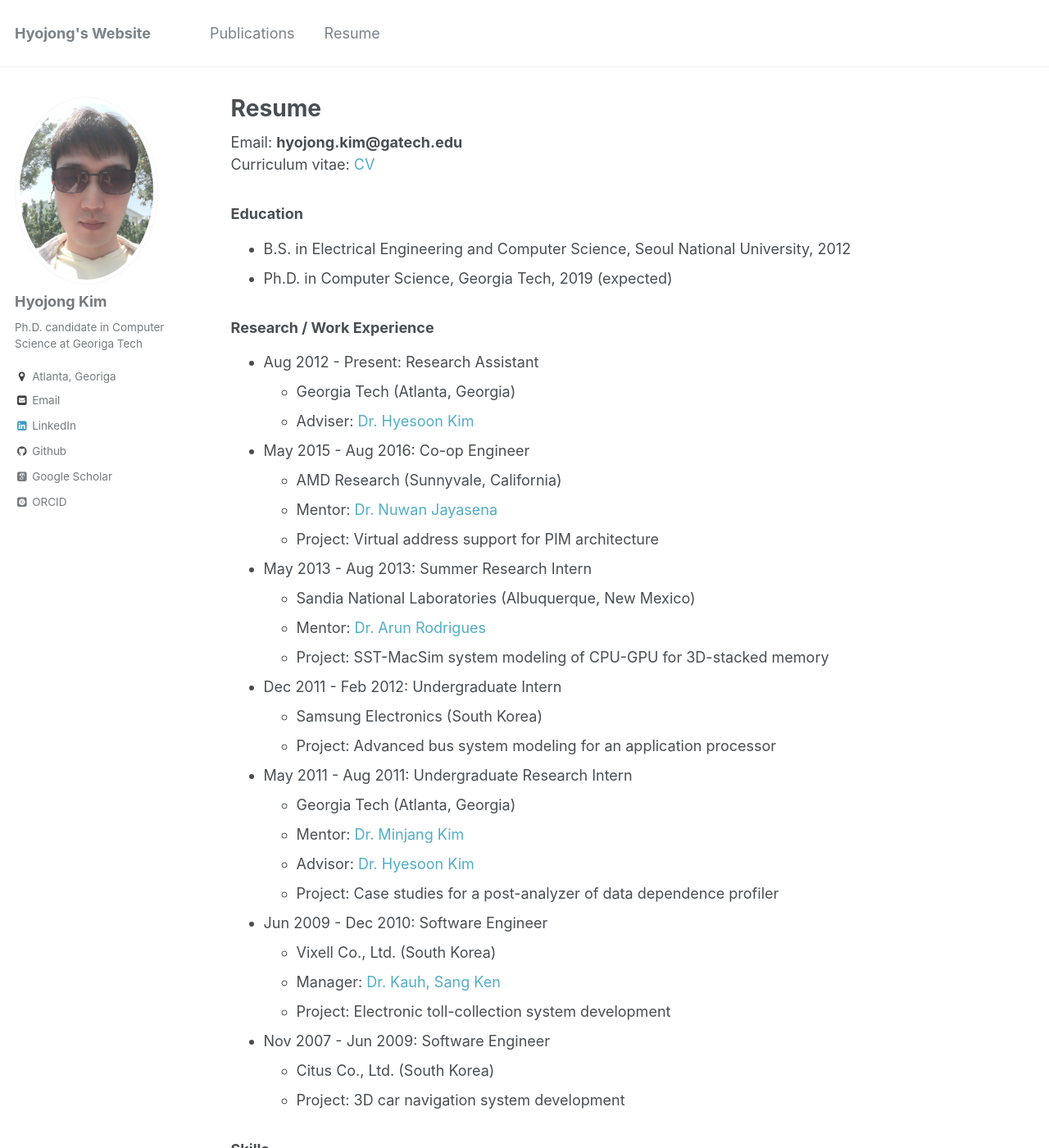
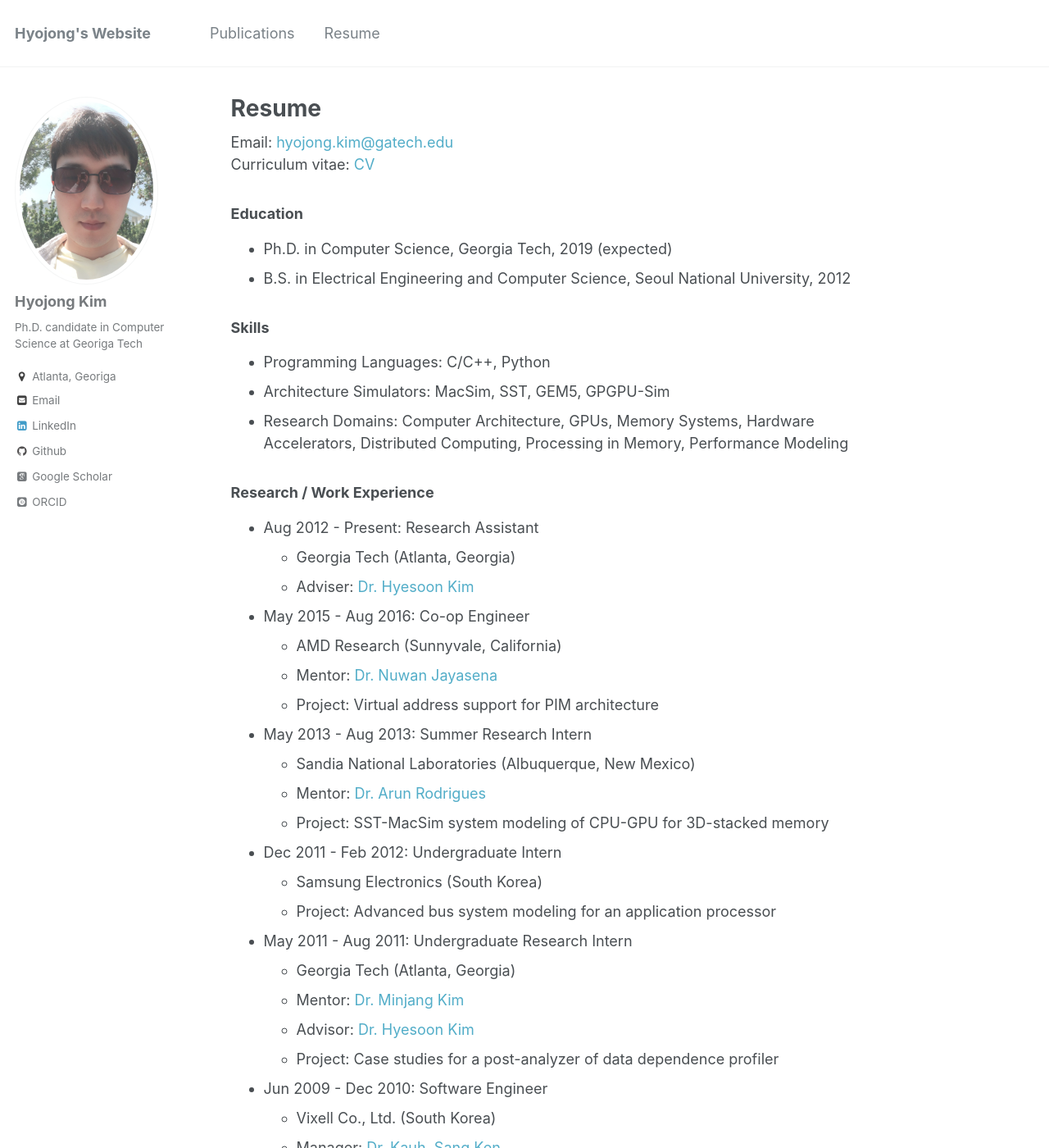
Before and after one commit to hyojongk/hyojongk.github.io, a Jekyll site: the page built from _pages/cv.md, in a window 1280 px wide and 1400 px high. Shown: the whole window at 82% size. Built offline with Jekyll 4.4.1, drawn with Linux system fonts in a browser that asks for light colours; some web fonts are replaced; some of the changed text lies outside the part shown.

```diff
--- a/_pages/cv.md
+++ b/_pages/cv.md
@@ -8,15 +8,17 @@ redirect_from:
 
 {% include base_path %}
 
-Email: __hyojong.kim@gatech.edu__
+Email: [hyojong.kim@gatech.edu](mailto:hyojong.kim@gatech.edu)
 Curriculum vitae: [CV](https://hyojongk.github.io/files/resume.pdf)
 
-<!-- ### Interests
-Computer Architecture, GPUs, Memory Systems, Distributed Computing, Processing in Memory -->
+### Education
+* Ph.D. in Computer Science, Georgia Tech, 2019 (expected)
+* B.S. in Electrical Engineering and Computer Science, Seoul National University, 2012
 
-### Education
-* B.S. in Electrical Engineering and Computer Science, Seoul National University, 2012
-* Ph.D. in Computer Science, Georgia Tech, 2019 (expected)
+### Skills
+* Programming Languages: C/C++, Python
+* Architecture Simulators: MacSim, SST, GEM5, GPGPU-Sim
+* Research Domains: Computer Architecture, GPUs, Memory Systems, Hardware Accelerators, Distributed Computing, Processing in Memory, Performance Modeling
 
 ### Research / Work Experience
 * Aug 2012 - Present: Research Assistant
```
Also changed, not shown: other parts of _pages/cv.md (+1 -9 lines), 1 other file.
